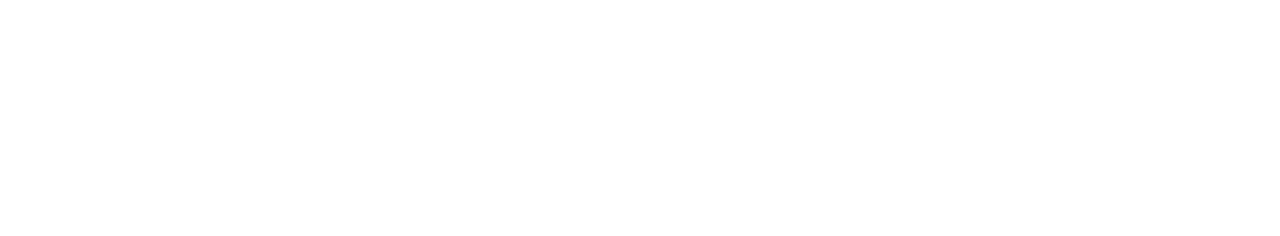
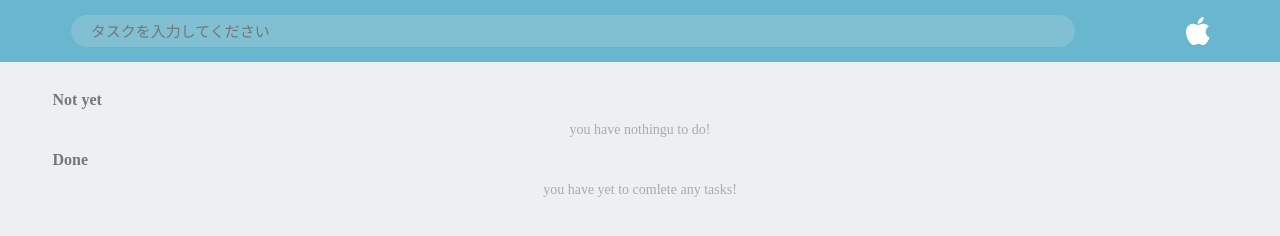
Before and after one commit to naokishigeta/jsbasic, a plain HTML site: page todo/index.html in a window 1280 px wide. Drawn offline with Linux system fonts and the light colour scheme; files that its build step writes are made by us from their sources.

Commit message:
ulのなんか

```diff
--- a/todo/assets/css/style.css
+++ b/todo/assets/css/style.css
@@ -0,0 +1,74 @@
+body{
+  background-color: #edf0f1;
+}
+
+/*headder*/
+header{
+  display: flex;
+  justify-content: space-around;
+  padding:15px;
+  background: #69b7ce;
+}
+
+header input{
+  width:80%;
+  color:white;
+  font-size:15px;
+  text-indent: 18px;
+  background:rgba(225,225,225,.2);
+  border-radius: 25px;
+  border:none;
+}
+
+header input::-webkit-input-placeholder{
+  color:rgba(225,225,225,.0.75);
+}
+
+header i{
+  color:#ffffff;
+  cursor:pointer;
+}
+
+header i:hover{
+  opacity:.6;
+}
+
+.container{
+  padding: 15px;
+}
+
+.title{
+  margin:15px 0;
+  padding-left:3%;
+  color:#777;
+}
+
+/*todo一覧*/
+.list li{
+  font-size:14px;
+  color:#444;
+  line-height: 22px;
+  background-color: #ffffff;
+  border-radius: 5px;
+  position: relative;
+  margin-bottom: 10px;
+  padding:14px 100px 14px 14px;
+  height:50px;
+}
+
+/*完了済一覧*/
+#not-yet:empty:after{
+  content:'you have nothingu to do!';
+}
+
+#done:empty:after{
+  content:'you have yet to comlete any tasks!';
+}
+
+ul.list#not-yet:after,
+ul.list#done:after{
+  display: block;
+  text-align: center;
+  font-size:14px;
+  color:#aaa;
+}
--- a/todo/index.html
+++ b/todo/index.html
@@ -3,13 +3,24 @@
 <head>
   <meta charset="utf-8">
   <title>TODO</title>
-  <link rel="stylesheet" type="text/css" href="../reset.css">
-  <link rel="stylesheet" type="text/css" href="style.css">
+  <link rel="stylesheet" type="text/css" href="assets/css/reset.css">
+  <link rel="stylesheet" type="text/css" href="assets/css/style.css">
+  <link rel="stylesheet" href="https://use.fontawesome.com/releases/v5.7.1/css/all.css" integrity="sha384-fnmOCqbTlWIlj8LyTjo7mOUStjsKC4pOpQbqyi7RrhN7udi9RwhKkMHpvLbHG9Sr" crossorigin="anonymous">
 </head>
 <body>
+  <header>
+    <input type="text" id="task" placeholder="タスクを入力してください">
+    <i id="add" class="fab fa-apple fa-2x"></i>
+  </header>
 
-
-
+<main class="container">
+  <!-- 未完了のタスク -->
+  <h2 class="title">Not yet</h2>
+  <ul class="list" id="not-yet"></ul>
+  <!-- 完了タスク -->
+  <h2 class="title">Done</h2>
+  <ul class="list" id="done"></ul>
+</main>
 
 
 
```
